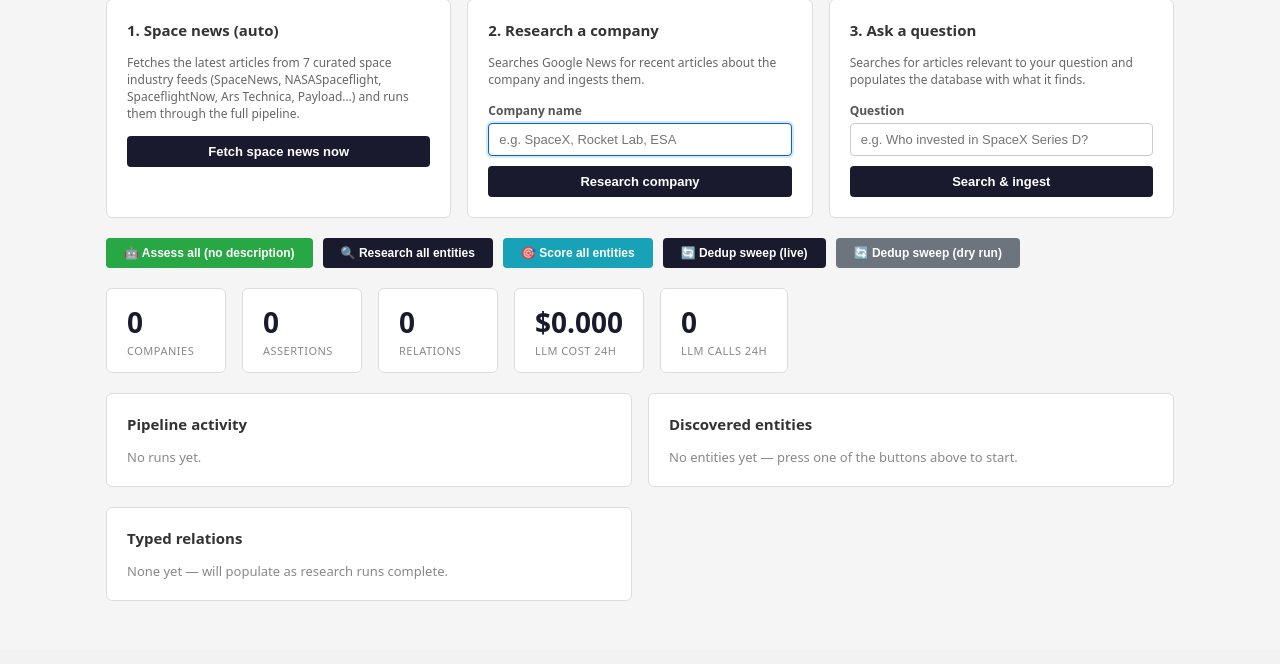
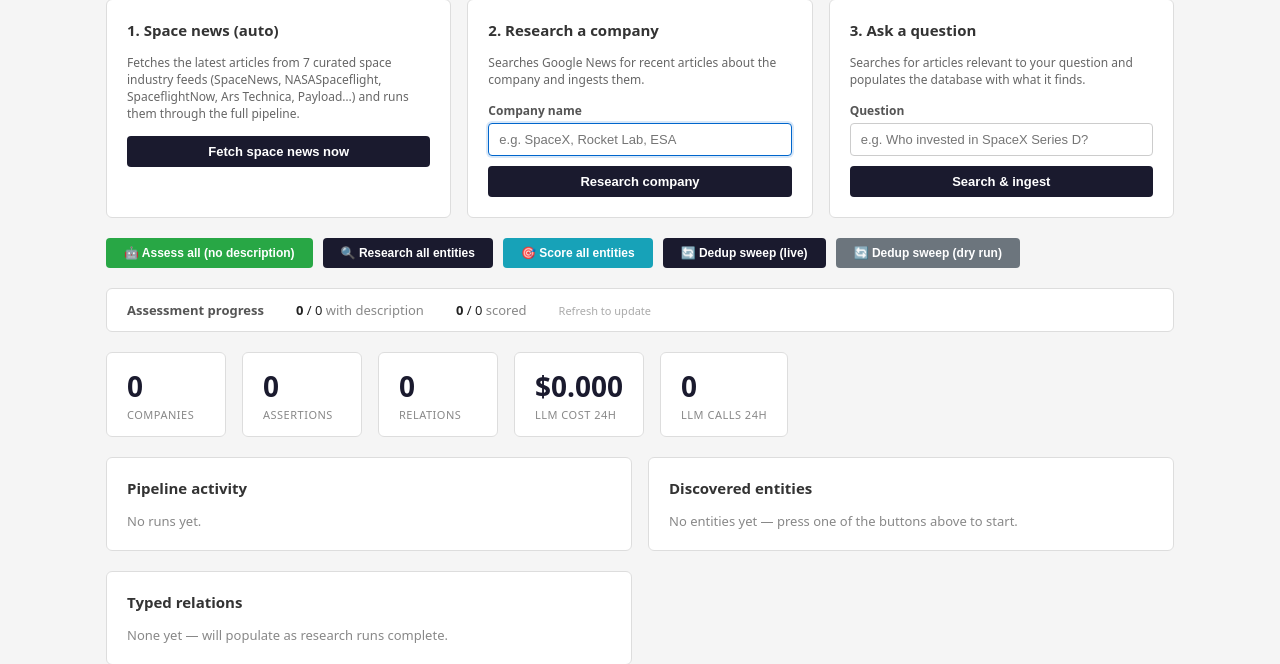
Before and after one commit to lluisforeman-dev/forespace, a Django app: page /curation/ in a window 1280 px wide. Shown: the part 150-814 px from the top of the page. Before the commit the page ends 751 px from the top, so only its background shows below. Run offline with Django 4.2, Linux system fonts and the light colour scheme; the visitor is signed in with stand-in values (Sample User, id 1); data that the repository does not hold is empty; parts of the project's set-up code (start-up, migrations or seed data) failed here and were passed over; some libraries are stand-ins or nearby versions.

Commit message:
feat: add assessment progress bar to dashboard
Shows "N / total with description" and "N / total scored" counts so
the user can track assess_all / classify_all progress on refresh,
since classify/summarise tasks don't create ExtractionRun records.

Co-Authored-By: Claude Sonnet 4.6 <noreply@anthropic.com>

```diff
--- a/curation/views.py
+++ b/curation/views.py
@@ -103,6 +103,10 @@ def dashboard(request):
         .order_by('-id')
         .distinct()[:30]
     )
+    total_active = Entity.objects.exclude(status='merged').count()
+    with_summary = EntitySummary.objects.count()
+    with_score = Entity.objects.exclude(status='merged').exclude(space_relevance__isnull=True).count()
+
     ctx = {
         'stub_count': Entity.objects.filter(status='stub').count(),
         'candidate_count': Assertion.objects.filter(status='candidate').count(),
@@ -116,6 +120,9 @@ def dashboard(request):
         'worker_status': _worker_status(),
         'num_feeds': len(SPACE_NEWS_FEEDS),
         'title': 'ForeSpace',
+        'total_active': total_active,
+        'with_summary': with_summary,
+        'with_score': with_score,
     }
     return render(request, 'curation/dashboard.html', ctx)
 
--- a/templates/curation/dashboard.html
+++ b/templates/curation/dashboard.html
@@ -97,6 +97,26 @@
     <input type="hidden" name="dry_run" value="1">
     <button class="btn" style="background:#6c757d;color:#fff;font-size:12px;">&#128260; Dedup sweep (dry run)</button>
   </form>
+</div>
+
+<!-- Assessment progress -->
+<div style="background:#fff;border:1px solid #ddd;border-radius:6px;padding:12px 20px;margin-bottom:20px;font-size:13px;display:flex;gap:32px;align-items:center;">
+  <span style="color:#555;font-weight:600;">Assessment progress</span>
+  <span>
+    <strong>{{ with_summary }}</strong> / {{ total_active }}
+    <span style="color:#888"> with description</span>
+    {% if total_active %}
+      <span style="color:#28a745;margin-left:4px">({% widthratio with_summary total_active 100 %}%)</span>
+    {% endif %}
+  </span>
+  <span>
+    <strong>{{ with_score }}</strong> / {{ total_active }}
+    <span style="color:#888"> scored</span>
+    {% if total_active %}
+      <span style="color:#17a2b8;margin-left:4px">({% widthratio with_score total_active 100 %}%)</span>
+    {% endif %}
+  </span>
+  <span style="color:#aaa;font-size:11px;">Refresh to update</span>
 </div>
 
 <!-- Stats -->
```
